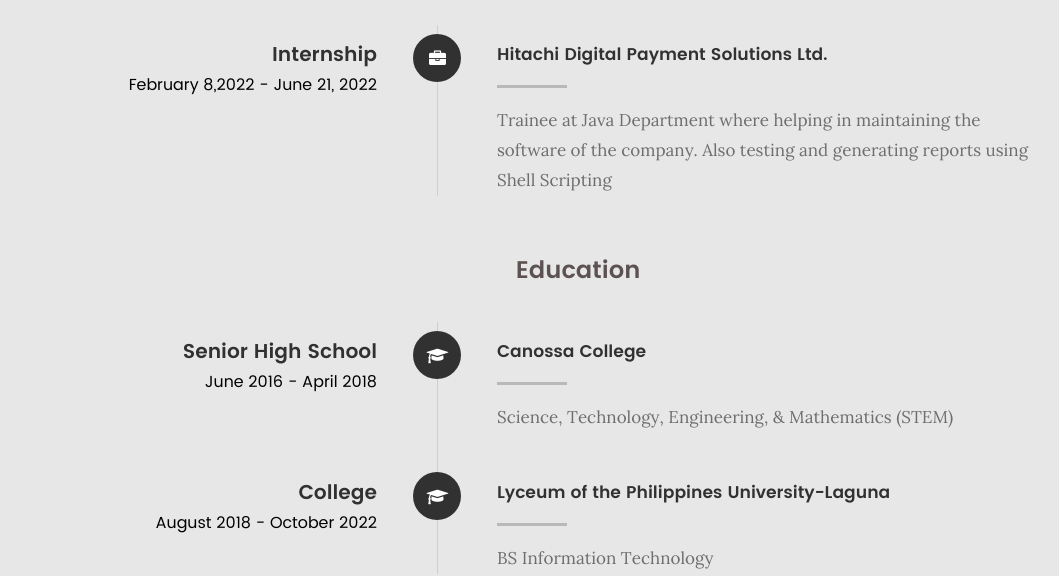
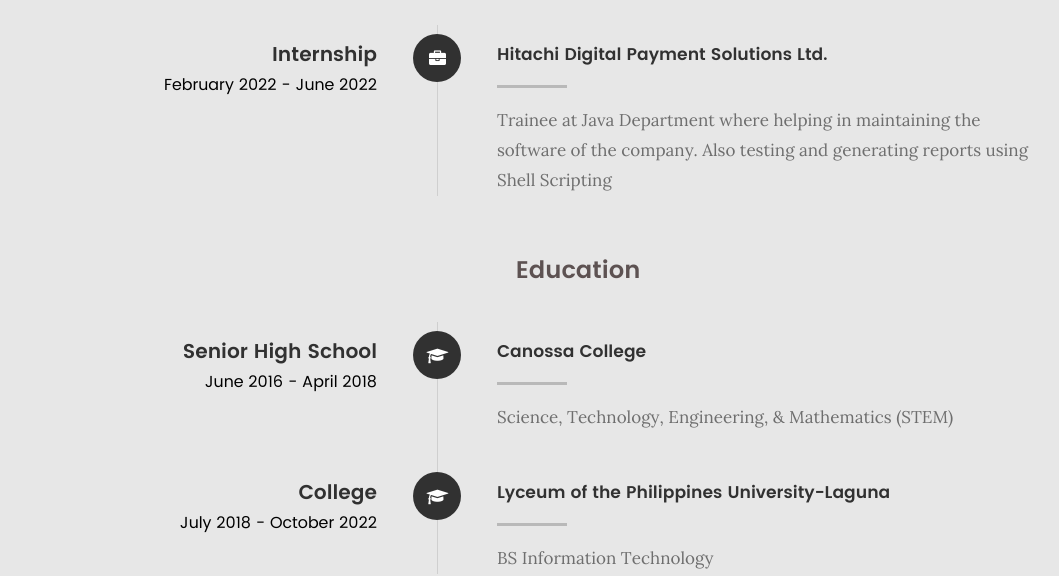
Before and after one commit to denzeltolosa/myportfolio, a plain HTML site: page experience.html in a window 1280 px wide. Shown: the part 254-830 px from the top of the page, without its empty margins (62-1121 px from the left). Drawn offline with Linux system fonts and the light colour scheme.

Commit message:
Edit the code

```diff
--- a/experience.html
+++ b/experience.html
@@ -99,7 +99,7 @@
 
                    <div class="timeline-header">
                        <h3>Internship</h3>
-                       <p>February 8,2022 - June 21, 2022</p>
+                       <p>February 2022 - June 2022</p>
                    </div>
 
                    <div class="timeline-content">
@@ -155,7 +155,7 @@
 
                 <div class="timeline-header">
                     <h3>College</h3>
-                    <p>August 2018 - October 2022</p>
+                    <p>July 2018 - October 2022</p>
                 </div>
 
                 <div class="timeline-content">
```
